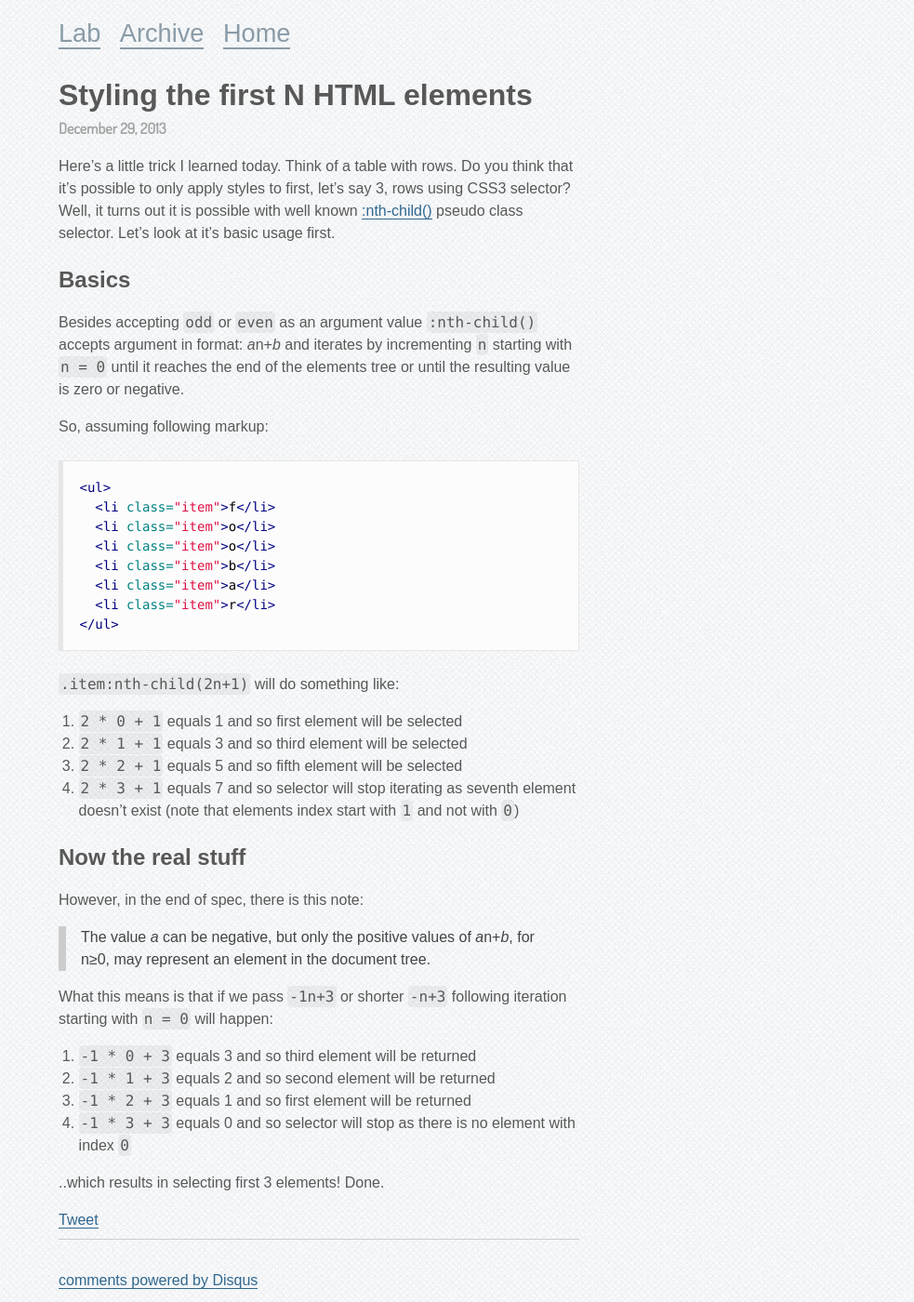
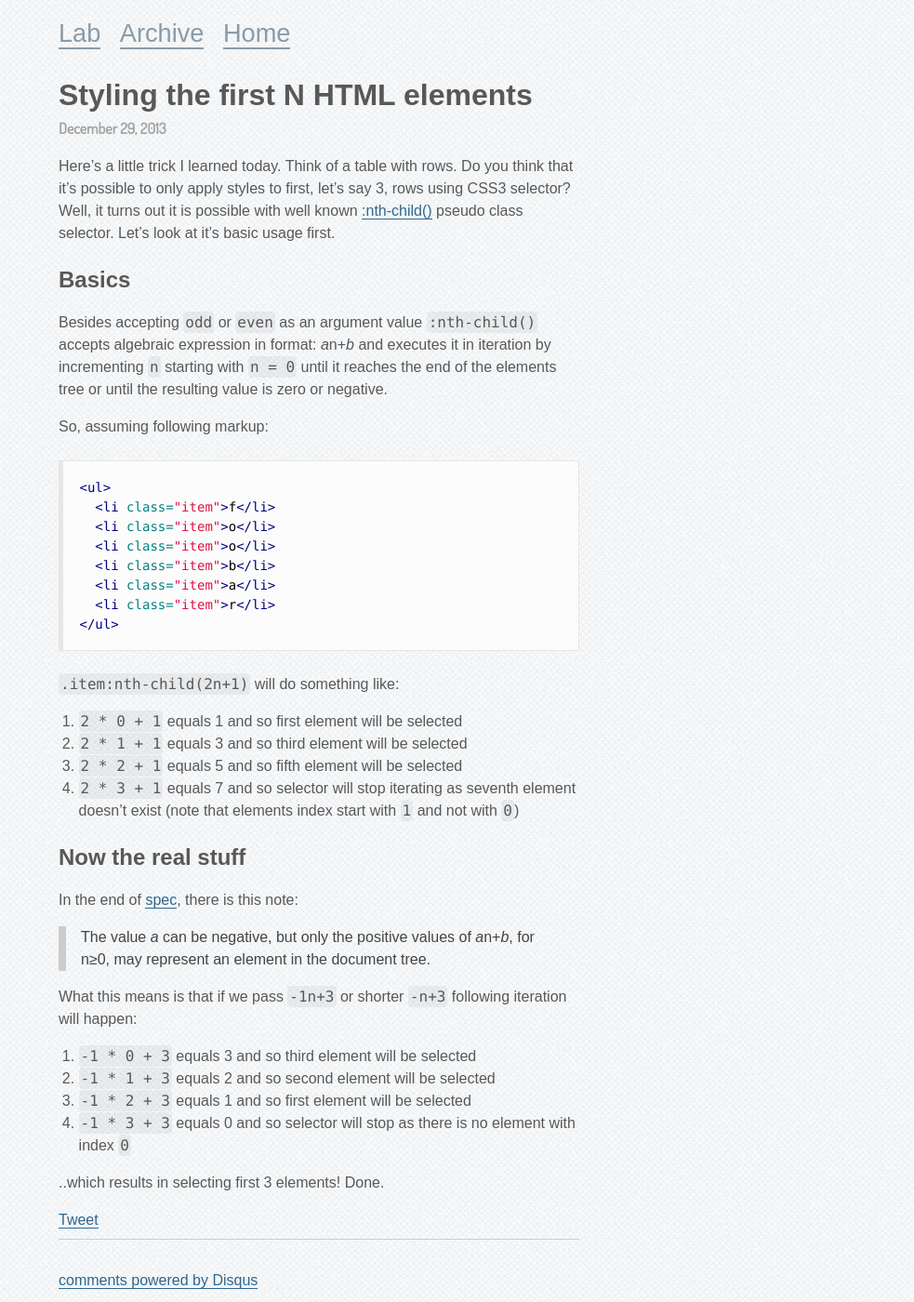
Before and after one commit to sergeylukin/sergeylukin.github.com, a Jekyll site: the page built from _posts/2013-12-29-styling-first-n-html-elements.md, in a window 1280 px wide and 1400 px high. Shown: the whole window at 93% size, without its empty margins (297-1280 px from the left). Built offline with Jekyll 4.4.1, drawn with Linux system fonts in a browser that asks for light colours; comment, search, counter and statistics services are not loaded.

Commit message:
Remove unnecessary words from post about styling first N HTML elements

```diff
--- a/_posts/2013-12-29-styling-first-n-html-elements.md
+++ b/_posts/2013-12-29-styling-first-n-html-elements.md
@@ -16,8 +16,8 @@ Basics
 ------
 
 Besides accepting `odd` or `even` as an argument value `:nth-child()`
-accepts argument in format: *a*n+*b* and iterates by
-incrementing `n` starting with `n = 0` until it reaches the end of the
+accepts algebraic expression in format: *a*n+*b* and executes it in iteration
+by incrementing `n` starting with `n = 0` until it reaches the end of the
 elements tree or until the resulting value is zero or negative.
 
 So, assuming following markup:
@@ -45,17 +45,18 @@ So, assuming following markup:
 Now the real stuff
 ------------------
 
-However, in the end of spec, there is this note:
+In the end of [spec](http://www.w3.org/TR/css3-selectors/#nth-child-pseudo),
+there is this note:
 
 > The value *a* can be negative, but only the positive values of *a*n+*b*, for n≥0,
 > may represent an element in the document tree.
 
 What this means is that if we pass `-1n+3` or shorter `-n+3` following
-iteration starting with `n = 0` will happen:
+iteration will happen:
 
-1. `-1 * 0 + 3` equals 3 and so third element will be returned
-2. `-1 * 1 + 3` equals 2 and so second element will be returned
-3. `-1 * 2 + 3` equals 1 and so first element will be returned
+1. `-1 * 0 + 3` equals 3 and so third element will be selected
+2. `-1 * 1 + 3` equals 2 and so second element will be selected
+3. `-1 * 2 + 3` equals 1 and so first element will be selected
 4. `-1 * 3 + 3` equals 0 and so selector will stop as there is no element with
   index `0`
 
```
